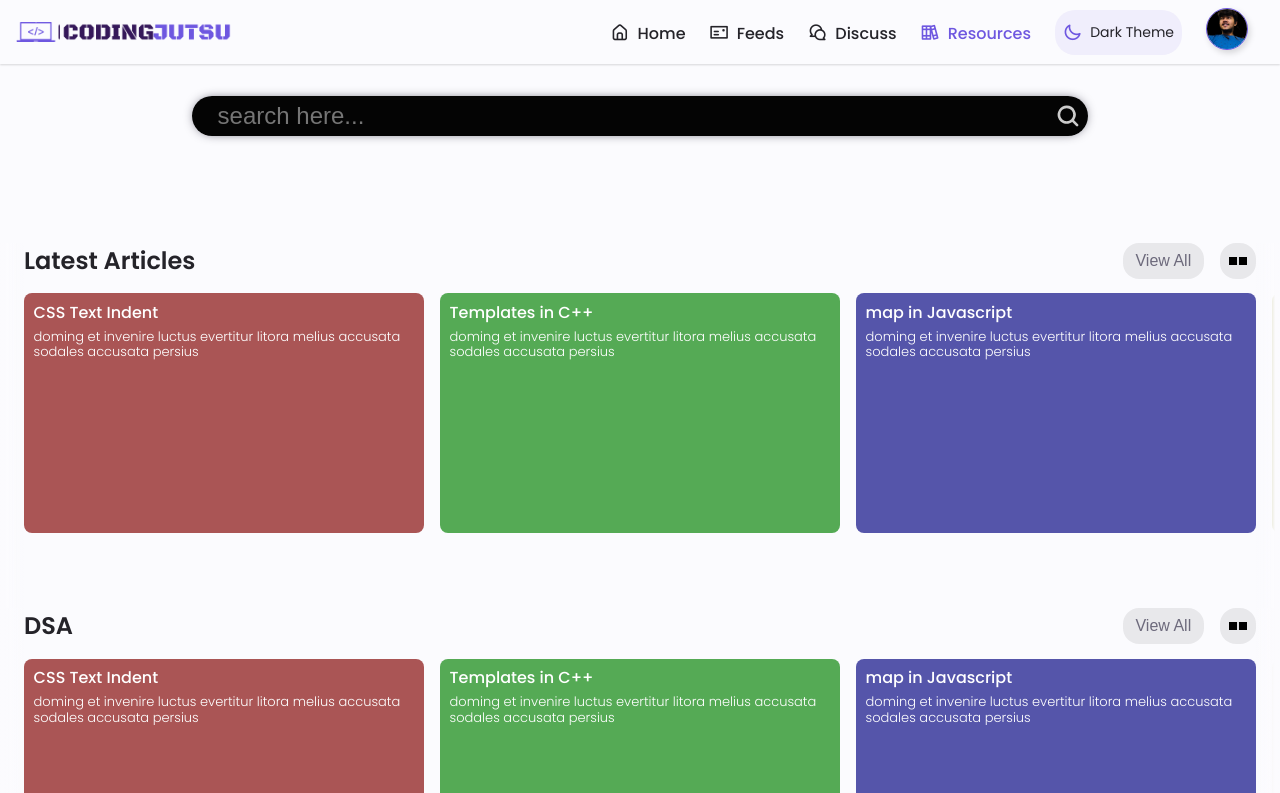
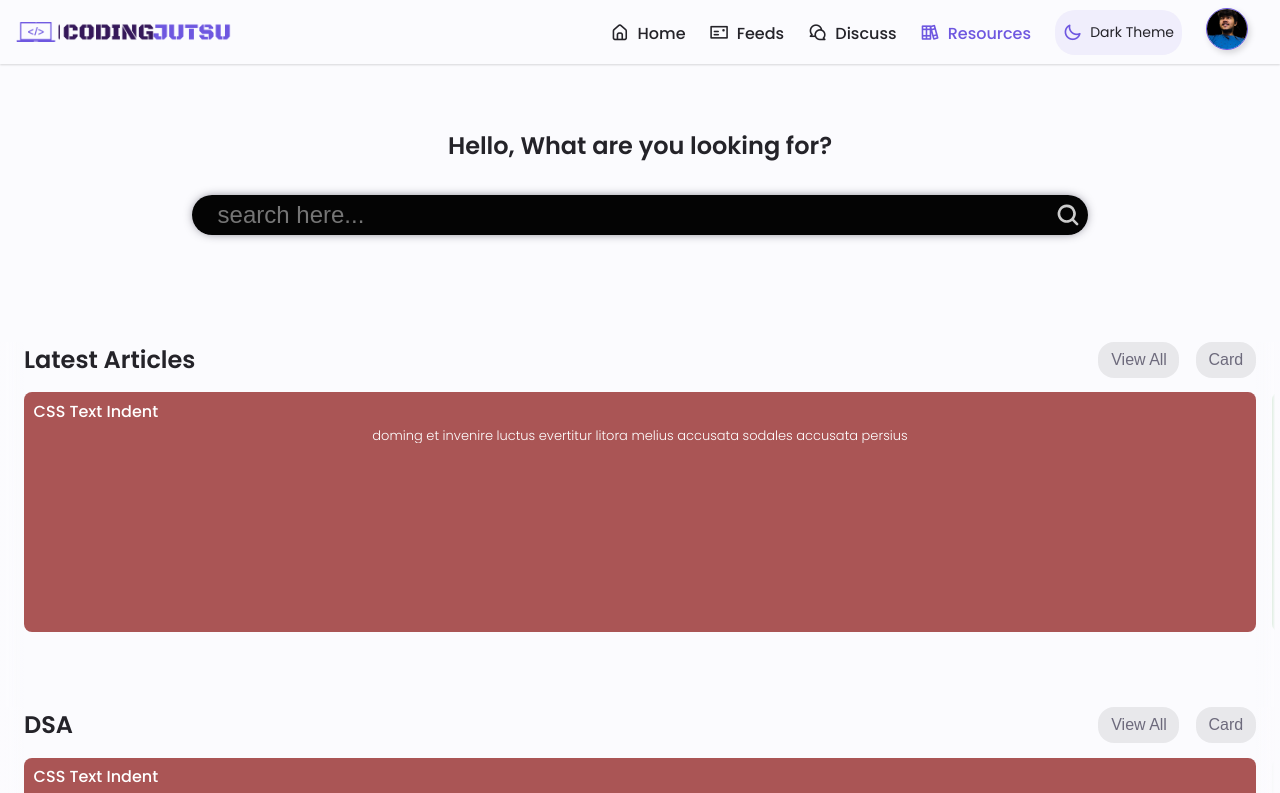
Before and after one commit to Govind-93/coding-jutsu, a React (Create React App) app: page /resources in a window 1280 px wide. Shown: the top 793 px of the page. Built offline with nearby package versions, Linux system fonts and the light colour scheme.

Commit message:
search added

```diff
--- a/src/components/resources/Adapter.js
+++ b/src/components/resources/Adapter.js
@@ -1,29 +1,27 @@
-import tiles1D from '../../assets/tiles-1d.svg'
-import tiles2D from '../../assets/tiles-2d.svg'
-import {useState, useEffect} from 'react'
+import {useState,useEffect} from 'react'
 import './adapter.css'
 
 function Adapter({
   heading, link, linkName, data, id
 }) {
 
-  const [mode,setMode] = useState(1);
+  const key = `resource-adapter-${id}`
+
+  const [mode,setMode] = useState(1)
 
   const toggleMode = () => {
     setMode(prev => prev === 1 ? 2 : 1)
   }
 
   useEffect(()=>{
-    const data = localStorage.
-      getItem(`resource-adapter-${id}-mode`);
+    const data = localStorage.getItem(key)
     if (data) {
-      setMode(parseInt(data));
+      setMode(parseInt(data))
     }
   },[])
 
   useEffect(()=>{
-    localStorage.
-      setItem(`resource-adapter-${id}-mode`, mode);
+    localStorage.setItem(key,mode);
   },[mode])
 
   return (
@@ -41,9 +39,9 @@ function Adapter({
           className='adapter-mode'
           onClick={toggleMode}>
 
-          <img src={
-              mode === 1 ? tiles1D : tiles2D
-            } />
+          {
+            mode === 1 ? 'Card' : 'List'
+          }
 
         </button>
 
@@ -58,21 +56,20 @@ function Adapter({
       </div>
 
       <div className={
-        mode === 1 ? 'adapter-body-1d' : 'adapter-body-2d'
+        mode === 1 ? 'adapter-body-card' : 'adapter-body-list'
       }>
         {data.map(
           ([topic,content,background]) =>
           (<div
             className={
               mode === 1 ?
-              'adapter-slide-1d' :
-              'adapter-slide-2d'
+              'adapter-slide-card' :
+              'adapter-slide-list'
             }
             style={{background: background}}>
 
 {/* ----------------------------------- */}
 
-<div>
   <div className='adapter-slide-topic'>
     <div>{topic}</div>
   </div>
@@ -80,7 +77,6 @@ function Adapter({
   <div className='adapter-slide-content'>
     <div>{content}</div>
   </div>
-</div>
 
 {/* ----------------------------------- */}
 
--- a/src/components/resources/Resources.js
+++ b/src/components/resources/Resources.js
@@ -52,6 +52,8 @@ function Resources() {
   return (
     <div className='resources'>
 
+       <h2>Hello, What are you looking for?</h2>
+
        <SearchBar />
 
        {
--- a/src/components/resources/adapter.css
+++ b/src/components/resources/adapter.css
@@ -56,6 +56,10 @@ body.dark-theme {
 }
 
 .adapter-link {
+  margin-right: 1rem;
+}
+
+.adapter-link, .adapter-mode  {
   border: none;
   height: 100%;
   font-size: 1rem;
@@ -69,43 +73,22 @@ body.dark-theme {
   display: inline-block;
   vertical-align: top;
   float: right;
-  margin-right: 1rem;
 }
 
-.adapter-mode {
-  border: none;
-  background-color: transparent;
-  backdrop-filter:
-    invert(0.75) saturate(0) opacity(0.1);
-  border-radius: 1rem;
-  height: 100%;
-  aspect-ratio: 1;
-  display: inline-block;
-  vertical-align: top;
-  float: right;
-}
-
-.adapter-mode > img {
-  width: 100%;
-  height: 100%;
-  filter: invert(var(--invert))
-    saturate(0.25) brightness(0.6);
-}
-
-.adapter-body-1d {
+.adapter-body-card {
   padding: 0 var(--adapter-margin);
   display: grid;
   overflow-x: auto;
   overflow-y: hidden;
   scroll-snap-type: x mandatory;
   scroll-padding: var(--adapter-margin);
-  grid-auto-columns: calc(var(--dim) * 50);
+  grid-auto-columns: 100%;
   grid-auto-flow: column;
   grid-template-rows: 1fr;
   grid-gap: 1rem;
 }
 
-.adapter-slide-1d {
+.adapter-slide-card {
   color: white;
   border-radius: 0.5rem;
   font-size: var(--normal-font-size);
@@ -115,19 +98,19 @@ body.dark-theme {
   scroll-snap-align: start;
 }
 
-.adapter-body-2d {
+.adapter-body-list {
   padding: 0 var(--adapter-margin);
   display: grid;
   overflow-y: auto;
   overflow-x: hidden;
   scroll-snap-type: y mandatory;
-  grid-template-columns: repeat(2, 1fr);
+  grid-template-columns: 1fr;
   grid-auto-rows: 2rem;
   grid-auto-flow: row;
   grid-gap: 0.5rem;
 }
 
-.adapter-slide-2d {
+.adapter-slide-list {
   position: relative;
   border-radius: 0.2rem;
   color: white;
--- a/src/components/resources/resources.css
+++ b/src/components/resources/resources.css
@@ -1,4 +1,6 @@
 .resources {
+  text-align: center;
+  padding-block: 4rem 2rem;
 }
 
 .search-bar {
```
